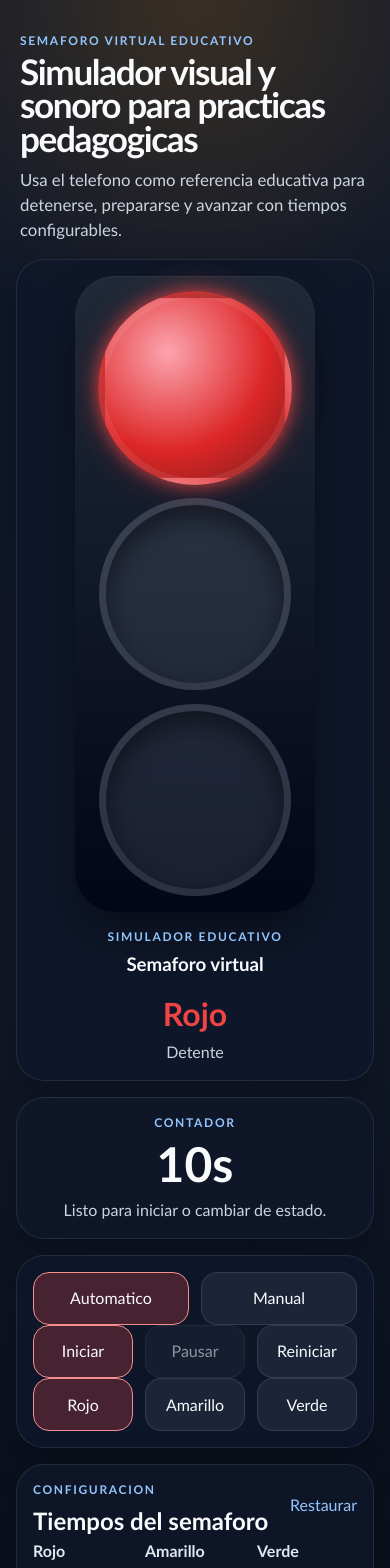
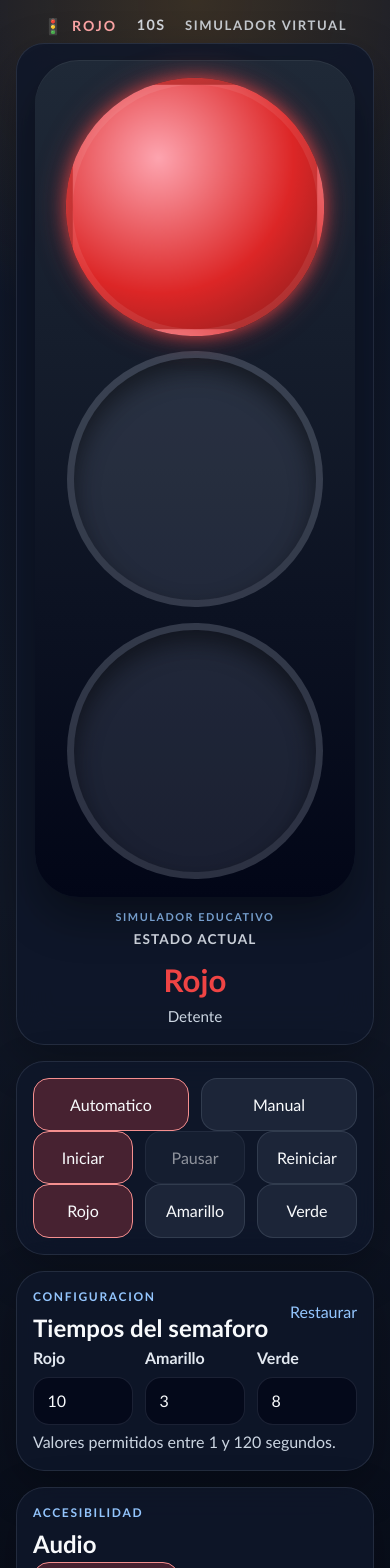
Before and after one commit to carteaga/mimo-traffic-lights, a React (Vite) app: page / in a window 390 px wide. Shown: the top 1568 px of the page. Built offline with nearby package versions, Linux system fonts and the light colour scheme.

Commit message:
feat: refine mobile header and traffic light presentation

```diff
--- a/src/App.css
+++ b/src/App.css
@@ -27,31 +27,66 @@
 }
 
 .hero-panel {
-  padding-top: 1rem;
+  min-height: 100svh;
+  padding-top: max(0.5rem, env(safe-area-inset-top));
+  padding-bottom: 1rem;
   display: grid;
-  gap: 1rem;
+  grid-template-rows: auto 1fr;
+  gap: 0.35rem;
+  align-items: stretch;
 }
 
-.hero-copy {
-  padding: 1rem 0.25rem 0;
+.hero-header {
+  display: flex;
+  align-items: center;
+  justify-content: center;
+  gap: clamp(1rem, 5vw, 2.5rem);
+  padding-inline: 0.25rem;
+  text-align: center;
 }
 
-.hero-copy h1 {
-  margin: 0.3rem 0 0.75rem;
-  font-size: clamp(2.2rem, 8vw, 4.6rem);
-  line-height: 0.95;
-  letter-spacing: -0.04em;
+.hero-kicker {
+  margin: 0;
+  padding: 0.35rem 0 0;
+  display: inline-flex;
+  align-items: center;
+  gap: 0.45rem;
+  color: rgba(226, 232, 240, 0.72);
+  font-size: 0.88rem;
+  font-weight: 800;
+  letter-spacing: 0.14em;
+  text-transform: uppercase;
 }
 
-.lead {
+.hero-kicker__emoji {
+  font-size: 1rem;
+}
+
+.hero-title {
   margin: 0;
-  max-width: 32rem;
-  color: #cbd5e1;
-  font-size: 1.05rem;
+  padding-top: 0.35rem;
+  color: rgba(226, 232, 240, 0.84);
+  font-size: 0.82rem;
+  font-weight: 700;
+  letter-spacing: 0.12em;
+  text-transform: uppercase;
+  text-align: center;
+}
+
+.hero-kicker--red {
+  color: #fca5a5;
+}
+
+.hero-kicker--yellow {
+  color: #fcd34d;
+}
+
+.hero-kicker--green {
+  color: #86efac;
 }
 
 .dashboard {
-  padding-block: 1rem 5.5rem;
+  padding-block: 0 5.5rem;
   display: grid;
   gap: 1rem;
 }
@@ -73,22 +108,27 @@
 
 .traffic-light-card {
   display: grid;
-  gap: 1rem;
+  gap: 0.75rem;
+  min-height: 100%;
+  height: 100%;
+  align-content: space-between;
+  grid-template-rows: minmax(0, 1fr) auto;
 }
 
 .traffic-light-shell {
-  width: min(100%, 15rem);
+  width: min(100%, clamp(15rem, 58svh, 20rem));
   margin: 0 auto;
-  padding: 1rem;
-  border-radius: 2.5rem;
+  padding: clamp(0.9rem, 2.2svh, 1.15rem);
+  border-radius: 2.75rem;
   background: linear-gradient(180deg, #1f2937 0%, #020617 100%);
   box-shadow:
     inset 0 1px 0 rgba(255, 255, 255, 0.06),
     0 1.4rem 2.5rem rgba(0, 0, 0, 0.35);
+  align-self: center;
 }
 
 .lamp {
-  width: min(100%, 12rem);
+  width: min(100%, clamp(12.8rem, 46svh, 16rem));
   aspect-ratio: 1;
   margin: 0 auto;
   border-radius: 50%;
@@ -98,7 +138,7 @@
 }
 
 .lamp + .lamp {
-  margin-top: 0.9rem;
+  margin-top: 1rem;
 }
 
 .lamp--active {
@@ -144,34 +184,53 @@
   margin: 0.25rem 0 0;
 }
 
+.status-meta {
+  margin: 0;
+  color: rgba(147, 197, 253, 0.78);
+  text-transform: uppercase;
+  letter-spacing: 0.14em;
+  font-size: 0.68rem;
+  font-weight: 700;
+}
+
+.status-copy h1 {
+  font-size: 0.85rem;
+  letter-spacing: 0.08em;
+  text-transform: uppercase;
+  color: rgba(226, 232, 240, 0.88);
+}
+
 .status-label {
-  margin: 0.7rem 0 0;
-  font-size: 2rem;
+  margin: 0.45rem 0 0;
+  font-size: clamp(1.9rem, 8vw, 2.5rem);
   font-weight: 800;
   color: var(--state-accent);
 }
 
 .status-description {
-  margin: 0.15rem 0 0;
+  margin: 0.1rem 0 0;
   color: #cbd5e1;
-  font-size: 1rem;
+  font-size: 0.95rem;
 }
 
-.timer-card {
+.timer-chip {
+  min-width: fit-content;
+  padding-top: 0.35rem;
   text-align: center;
 }
 
 .timer-value {
-  margin-top: 0.5rem;
-  font-size: clamp(3rem, 12vw, 5rem);
-  font-weight: 900;
+  font-size: 0.9rem;
+  font-weight: 800;
+  letter-spacing: 0.1em;
+  text-transform: uppercase;
   line-height: 1;
+  color: rgba(226, 232, 240, 0.9);
 }
 
-.timer-hint,
 .field-help,
 .notice-card p:last-child {
-  margin: 0.6rem 0 0;
+  margin: 0.35rem 0 0;
   color: #cbd5e1;
 }
 
@@ -285,13 +344,47 @@
 
 @media (min-width: 860px) {
   .hero-panel {
+    min-height: auto;
     padding-top: 2rem;
-    grid-template-columns: minmax(0, 1.15fr) minmax(19rem, 24rem);
+    grid-template-columns: minmax(0, 0.2fr) minmax(19rem, 24rem);
+    grid-template-rows: 1fr;
     align-items: center;
+    gap: 1.5rem;
+  }
+
+  .hero-kicker {
+    padding-top: 1rem;
+    font-size: 0.84rem;
+    writing-mode: vertical-rl;
+    text-orientation: mixed;
+    justify-self: start;
+  }
+
+  .hero-header {
+    justify-content: center;
+  }
+
+  .hero-title {
+    padding-top: 1rem;
+    writing-mode: vertical-rl;
+    text-orientation: mixed;
+    text-align: left;
   }
 
   .dashboard {
     grid-template-columns: minmax(0, 1.2fr) minmax(20rem, 0.8fr);
     align-items: start;
   }
+
+  .traffic-light-card {
+    min-height: 42rem;
+  }
+
+  .traffic-light-shell {
+    width: min(100%, 20rem);
+  }
+
+  .lamp {
+    width: min(100%, 15rem);
+  }
 }
--- a/src/App.tsx
+++ b/src/App.tsx
@@ -5,7 +5,12 @@ import { SettingsPanel } from './components/SettingsPanel'
 import { SoundToggle } from './components/SoundToggle'
 import { TimerDisplay } from './components/TimerDisplay'
 import { TrafficLight } from './components/TrafficLight'
-import { DEFAULT_CONFIG, STORAGE_KEY } from './constants'
+import {
+  DEFAULT_CONFIG,
+  STATE_EMOJIS,
+  STATE_LABELS,
+  STORAGE_KEY,
+} from './constants'
 import { useLocalStorage } from './hooks/useLocalStorage'
 import { useSoundManager } from './hooks/useSoundManager'
 import { useTrafficLightController } from './hooks/useTrafficLightController'
@@ -65,21 +70,24 @@ function App() {
   return (
     <main className={`app app--${currentState}`}>
       <section className="hero-panel">
-        <div className="hero-copy">
-          <p className="eyebrow">Semaforo virtual educativo</p>
-          <h1>Simulador visual y sonoro para practicas pedagogicas</h1>
-          <p className="lead">
-            Usa el telefono como referencia educativa para detenerse, prepararse
-            y avanzar con tiempos configurables.
-          </p>
-        </div>
-
+        <header className="hero-header">
+          <div className={`hero-kicker hero-kicker--${currentState}`}>
+            <span className="hero-kicker__emoji" aria-hidden="true">
+              {STATE_EMOJIS[currentState]}
+            </span>
+            <span>{STATE_LABELS[currentState]}</span>
+          </div>
+          <TimerDisplay
+            currentState={currentState}
+            timeLeft={timeLeft}
+          />
+          <p className="hero-title">Simulador virtual</p>
+        </header>
         <TrafficLight currentState={currentState} />
       </section>
 
       <section className="dashboard">
         <div className="dashboard-main">
-          <TimerDisplay isRunning={isRunning} timeLeft={timeLeft} />
           <Controls
             currentState={currentState}
             isRunning={isRunning}
@@ -134,8 +142,8 @@ function App() {
 
       <footer className="footer">
         <p>Vibecodeado por Cristian</p>
-        <a href="https://github.com/tu-usuario" target="_blank" rel="noreferrer">
-          github.com/tu-usuario
+        <a href="https://github.com/carteaga/" target="_blank" rel="noreferrer">
+          github.com/carteaga
         </a>
       </footer>
     </main>
--- a/src/components/TimerDisplay.tsx
+++ b/src/components/TimerDisplay.tsx
@@ -1,18 +1,14 @@
+import type { TrafficLightState } from '../types'
+
 type TimerDisplayProps = {
-  isRunning: boolean
+  currentState: TrafficLightState
   timeLeft: number
 }
 
-export function TimerDisplay({ isRunning, timeLeft }: TimerDisplayProps) {
+export function TimerDisplay({ timeLeft }: TimerDisplayProps) {
   return (
-    <section className="panel timer-card" aria-live="polite">
-      <p className="eyebrow">Contador</p>
+    <div className="timer-chip" aria-live="polite">
       <div className="timer-value">{timeLeft}s</div>
-      <p className="timer-hint">
-        {isRunning
-          ? 'Cuenta regresiva en curso.'
-          : 'Listo para iniciar o cambiar de estado.'}
-      </p>
-    </section>
+    </div>
   )
 }
--- a/src/components/TrafficLight.tsx
+++ b/src/components/TrafficLight.tsx
@@ -20,8 +20,8 @@ export function TrafficLight({ currentState }: TrafficLightProps) {
       </div>
 
       <div className="status-copy">
-        <p className="eyebrow">Simulador educativo</p>
-        <h1 id="estado-actual">Semaforo virtual</h1>
+        <p className="status-meta">Simulador educativo</p>
+        <h1 id="estado-actual">Estado actual</h1>
         <p className="status-label">{STATE_LABELS[currentState]}</p>
         <p className="status-description">{STATE_DESCRIPTIONS[currentState]}</p>
       </div>
--- a/src/constants.ts
+++ b/src/constants.ts
@@ -16,6 +16,12 @@ export const STATE_LABELS: Record<TrafficLightState, string> = {
   green: 'Verde',
 }
 
+export const STATE_EMOJIS: Record<TrafficLightState, string> = {
+  red: '🚦',
+  yellow: '🚦',
+  green: '🚦',
+}
+
 export const STATE_DESCRIPTIONS: Record<TrafficLightState, string> = {
   red: 'Detente',
   yellow: 'Preparate',
```
